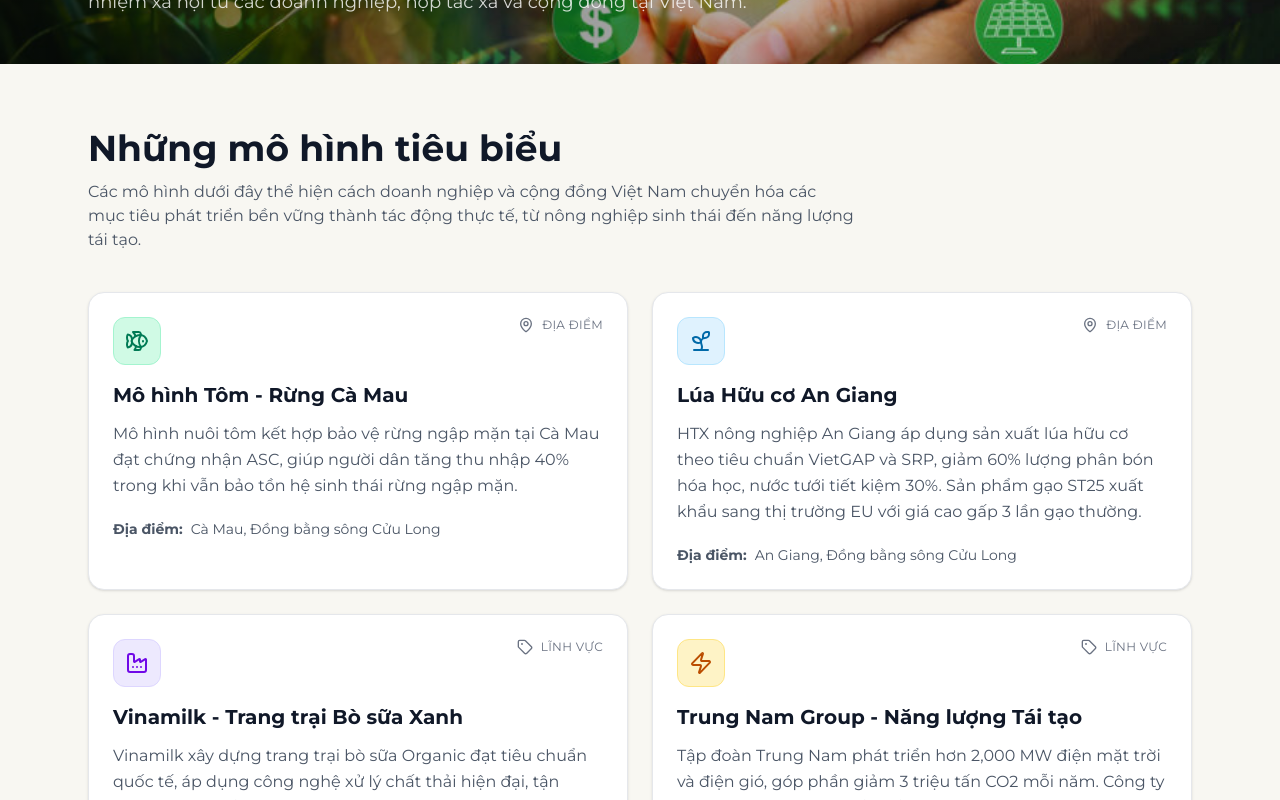
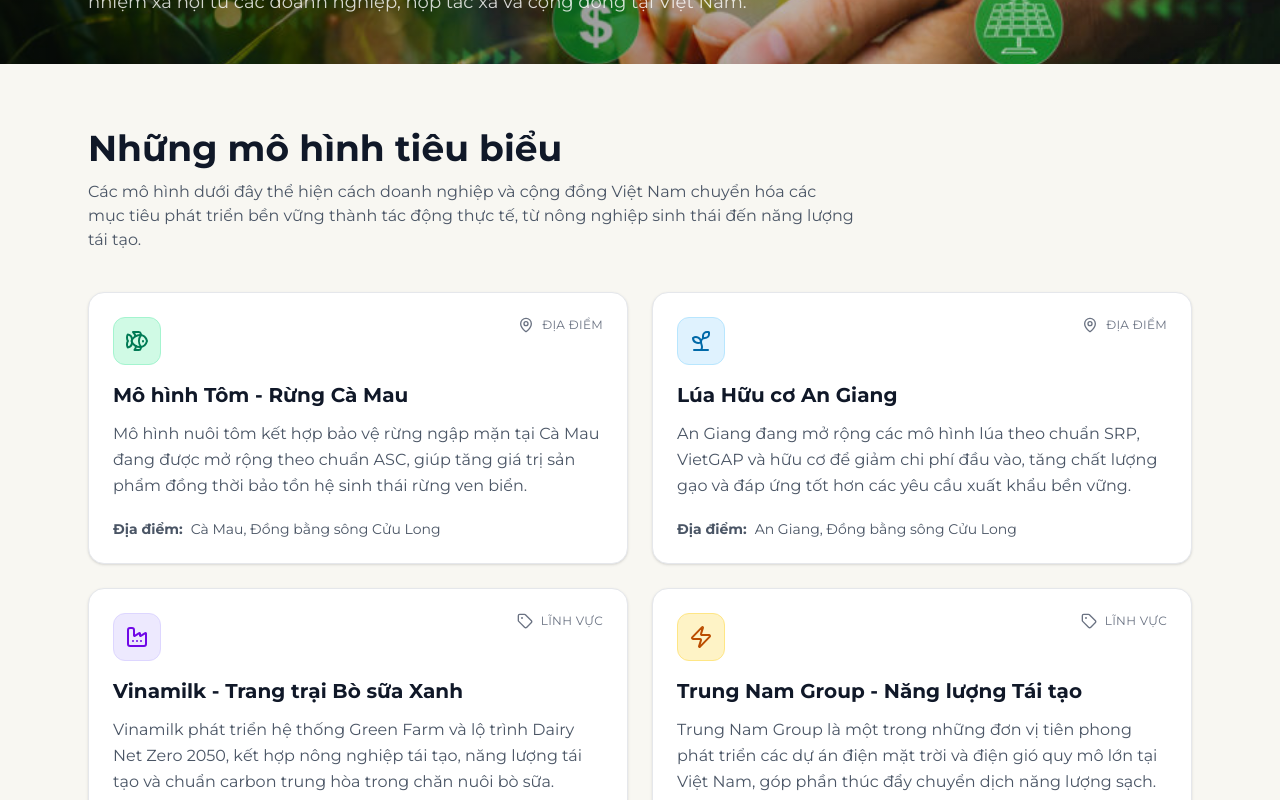
Before and after one commit to aitechdev79/sus_agri_mekong, a Next.js app: page /VN_best_practice in a window 1280 px wide. Shown: the part 520-1320 px from the top of the page. Built offline with nearby package versions, Linux system fonts and the light colour scheme; no server answers.

Commit message:
Link Vietnam best practice cards

```diff
--- a/src/app/VN_best_practice/page.tsx
+++ b/src/app/VN_best_practice/page.tsx
@@ -3,7 +3,6 @@
 import NavigationBar from '@/components/NavigationBar';
 import Footer from '@/components/Footer';
 import Image from 'next/image';
-import Link from 'next/link';
 import { Factory, Fish, MapPin, Sprout, Tag, Zap } from 'lucide-react';
 
 export default function VNBestPracticePage() {
@@ -12,60 +11,60 @@ export default function VNBestPracticePage() {
       id: 'ca-mau',
       title: 'Mô hình Tôm - Rừng Cà Mau',
       description:
-        'Mô hình nuôi tôm kết hợp bảo vệ rừng ngập mặn tại Cà Mau đạt chứng nhận ASC, giúp người dân tăng thu nhập 40% trong khi vẫn bảo tồn hệ sinh thái rừng ngập mặn.',
+        'Mô hình nuôi tôm kết hợp bảo vệ rừng ngập mặn tại Cà Mau đang được mở rộng theo chuẩn ASC, giúp tăng giá trị sản phẩm đồng thời bảo tồn hệ sinh thái rừng ven biển.',
       metaLabel: 'Địa điểm',
       metaValue: 'Cà Mau, Đồng bằng sông Cửu Long',
       metaIcon: MapPin,
       icon: Fish,
       accent: 'emerald',
-      href: '/tomcamau',
+      href: 'https://seafood.vasep.com.vn/key-seafood-sectors/shrimp/news/ca-mau-accelerates-shrimp-farming-certification-to-enhance-export-value-34157.html',
     },
     {
       id: 'an-giang',
       title: 'Lúa Hữu cơ An Giang',
       description:
-        'HTX nông nghiệp An Giang áp dụng sản xuất lúa hữu cơ theo tiêu chuẩn VietGAP và SRP, giảm 60% lượng phân bón hóa học, nước tưới tiết kiệm 30%. Sản phẩm gạo ST25 xuất khẩu sang thị trường EU với giá cao gấp 3 lần gạo thường.',
+        'An Giang đang mở rộng các mô hình lúa theo chuẩn SRP, VietGAP và hữu cơ để giảm chi phí đầu vào, tăng chất lượng gạo và đáp ứng tốt hơn các yêu cầu xuất khẩu bền vững.',
       metaLabel: 'Địa điểm',
       metaValue: 'An Giang, Đồng bằng sông Cửu Long',
       metaIcon: MapPin,
       icon: Sprout,
       accent: 'sky',
+      href: 'https://van.nongnghiepmoitruong.vn/srp-cultivation-path-forward-amid-climate-change-in-an-giang-d791084.html',
     },
     {
       id: 'vinamilk',
       title: 'Vinamilk - Trang trại Bò sữa Xanh',
       description:
-        'Vinamilk xây dựng trang trại bò sữa Organic đạt tiêu chuẩn quốc tế, áp dụng công nghệ xử lý chất thải hiện đại, tận dụng biogas để phát điện. Công ty cam kết đạt Net Zero vào năm 2050 và liên tục công bố báo cáo phát triển bền vững hàng năm.',
+        'Vinamilk phát triển hệ thống Green Farm và lộ trình Dairy Net Zero 2050, kết hợp nông nghiệp tái tạo, năng lượng tái tạo và chuẩn carbon trung hòa trong chăn nuôi bò sữa.',
       metaLabel: 'Lĩnh vực',
       metaValue: 'Chế biến thực phẩm, Nông nghiệp công nghệ cao',
       metaIcon: Tag,
       icon: Factory,
       accent: 'violet',
+      href: 'https://www.vinamilk.com.vn/en/sustainability/planet',
     },
     {
       id: 'trung-nam',
       title: 'Trung Nam Group - Năng lượng Tái tạo',
       description:
-        'Tập đoàn Trung Nam phát triển hơn 2,000 MW điện mặt trời và điện gió, góp phần giảm 3 triệu tấn CO2 mỗi năm. Công ty tiên phong trong chuyển đổi năng lượng sạch tại Việt Nam và đạt nhiều chứng nhận quốc tế về ESG.',
+        'Trung Nam Group là một trong những đơn vị tiên phong phát triển các dự án điện mặt trời và điện gió quy mô lớn tại Việt Nam, góp phần thúc đẩy chuyển dịch năng lượng sạch.',
       metaLabel: 'Lĩnh vực',
       metaValue: 'Năng lượng tái tạo, Điện mặt trời, Điện gió',
       metaIcon: Tag,
       icon: Zap,
       accent: 'amber',
+      href: 'https://trungnamgroup.com.vn/en-US/trungnam-is-committed-to-assisting-in-the-development-of-sustainable-energy-sources',
     },
   ];
 
   return (
     <div className="min-h-screen">
-      {/* Navigation Bar */}
       <div className="relative z-50">
         <NavigationBar />
       </div>
 
-      {/* Main Content */}
       <main className="pt-16">
-        {/* Hero Section - Full Width Banner */}
-        <section className="relative w-full h-[420px] md:h-[520px]">
+        <section className="relative h-[420px] w-full md:h-[520px]">
           <Image
             src="/esg_hero.jpg"
             alt="Vietnam Best Practices Hero Banner"
@@ -76,14 +75,14 @@ export default function VNBestPracticePage() {
           />
           <div className="absolute inset-0 bg-gradient-to-r from-black/65 via-black/35 to-transparent" />
           <div className="absolute inset-0 flex items-end">
-            <div className="container mx-auto px-6 max-w-6xl pb-12">
-              <p className="text-sm uppercase tracking-[0.2em] text-white/70 font-montserrat mb-4">
+            <div className="container mx-auto max-w-6xl px-6 pb-12">
+              <p className="mb-4 font-montserrat text-sm uppercase tracking-[0.2em] text-white/70">
                 Vietnam Best Practices
               </p>
-              <h1 className="text-3xl md:text-5xl font-bold text-white font-montserrat mb-4">
+              <h1 className="mb-4 font-montserrat text-3xl font-bold text-white md:text-5xl">
                 Thực hành tốt tại Việt Nam
               </h1>
-              <p className="text-base md:text-lg text-white/80 font-montserrat max-w-3xl">
+              <p className="max-w-3xl font-montserrat text-base text-white/80 md:text-lg">
                 Tập hợp những mô hình điển hình về phát triển bền vững, đổi mới xanh và trách nhiệm xã hội từ các
                 doanh nghiệp, hợp tác xã và cộng đồng tại Việt Nam.
               </p>
@@ -91,72 +90,57 @@ export default function VNBestPracticePage() {
           </div>
         </section>
 
-        {/* Vietnam Best Practices */}
-        <section id="vietnam-practices" className="py-16 bg-[#F8F7F2]">
-          <div className="container mx-auto px-6 max-w-6xl">
+        <section id="vietnam-practices" className="bg-[#F8F7F2] py-16">
+          <div className="container mx-auto max-w-6xl px-6">
             <div className="mb-10">
-              <h2 className="font-montserrat font-bold text-3xl md:text-4xl text-gray-900 mb-3">
+              <h2 className="mb-3 font-montserrat text-3xl font-bold text-gray-900 md:text-4xl">
                 Những mô hình tiêu biểu
               </h2>
-              <p className="font-montserrat text-gray-600 max-w-3xl">
+              <p className="max-w-3xl font-montserrat text-gray-600">
                 Các mô hình dưới đây thể hiện cách doanh nghiệp và cộng đồng Việt Nam chuyển hóa các mục tiêu
                 phát triển bền vững thành tác động thực tế, từ nông nghiệp sinh thái đến năng lượng tái tạo.
               </p>
             </div>
-            <div className="grid grid-cols-1 md:grid-cols-2 gap-6">
+            <div className="grid grid-cols-1 gap-6 md:grid-cols-2">
               {practices.map((practice) => {
                 const Icon = practice.icon;
                 const MetaIcon = practice.metaIcon;
                 const accentClasses: Record<string, string> = {
-                  emerald: 'text-emerald-700 bg-emerald-100 border-emerald-200',
-                  sky: 'text-sky-700 bg-sky-100 border-sky-200',
-                  violet: 'text-violet-700 bg-violet-100 border-violet-200',
-                  amber: 'text-amber-700 bg-amber-100 border-amber-200',
+                  emerald: 'border-emerald-200 bg-emerald-100 text-emerald-700',
+                  sky: 'border-sky-200 bg-sky-100 text-sky-700',
+                  violet: 'border-violet-200 bg-violet-100 text-violet-700',
+                  amber: 'border-amber-200 bg-amber-100 text-amber-700',
                 };
-                const content = (
-                  <>
-                    <div className="flex items-start justify-between gap-4 mb-4">
-                      <div className={`w-12 h-12 rounded-xl flex items-center justify-center border ${accentClasses[practice.accent]}`}>
-                        <Icon className="w-6 h-6" />
+
+                return (
+                  <a
+                    key={practice.id}
+                    href={practice.href}
+                    target="_blank"
+                    rel="noopener noreferrer"
+                    className="block rounded-2xl border border-gray-200 bg-white p-6 shadow-sm transition-all duration-300 hover:shadow-lg"
+                    aria-label={practice.title}
+                  >
+                    <div className="mb-4 flex items-start justify-between gap-4">
+                      <div className={`flex h-12 w-12 items-center justify-center rounded-xl border ${accentClasses[practice.accent]}`}>
+                        <Icon className="h-6 w-6" />
                       </div>
-                      <div className="flex items-center gap-2 text-xs text-gray-500 font-montserrat uppercase tracking-wide">
-                        <MetaIcon className="w-4 h-4" />
+                      <div className="flex items-center gap-2 font-montserrat text-xs uppercase tracking-wide text-gray-500">
+                        <MetaIcon className="h-4 w-4" />
                         {practice.metaLabel}
                       </div>
                     </div>
-                    <h3 className="font-montserrat font-bold text-xl text-gray-900 mb-3">
+                    <h3 className="mb-3 font-montserrat text-xl font-bold text-gray-900">
                       {practice.title}
                     </h3>
-                    <p className="text-gray-600 font-montserrat leading-relaxed mb-5">
+                    <p className="mb-5 font-montserrat leading-relaxed text-gray-600">
                       {practice.description}
                     </p>
-                    <div className="flex items-center gap-2 text-sm text-gray-600 font-montserrat">
+                    <div className="flex items-center gap-2 font-montserrat text-sm text-gray-600">
                       <span className="font-semibold">{practice.metaLabel}:</span>
                       <span>{practice.metaValue}</span>
                     </div>
-                  </>
-                );
-
-                if (practice.href) {
-                  return (
-                    <Link
-                      key={practice.id}
-                      href={practice.href}
-                      className="bg-white rounded-2xl border border-gray-200 p-6 shadow-sm hover:shadow-lg transition-all duration-300 block"
-                      aria-label={practice.title}
-                    >
-                      {content}
-                    </Link>
-                  );
-                }
-
-                return (
-                  <div
-                    key={practice.id}
-                    className="bg-white rounded-2xl border border-gray-200 p-6 shadow-sm hover:shadow-lg transition-all duration-300"
-                  >
-                    {content}
-                  </div>
+                  </a>
                 );
               })}
             </div>
```
